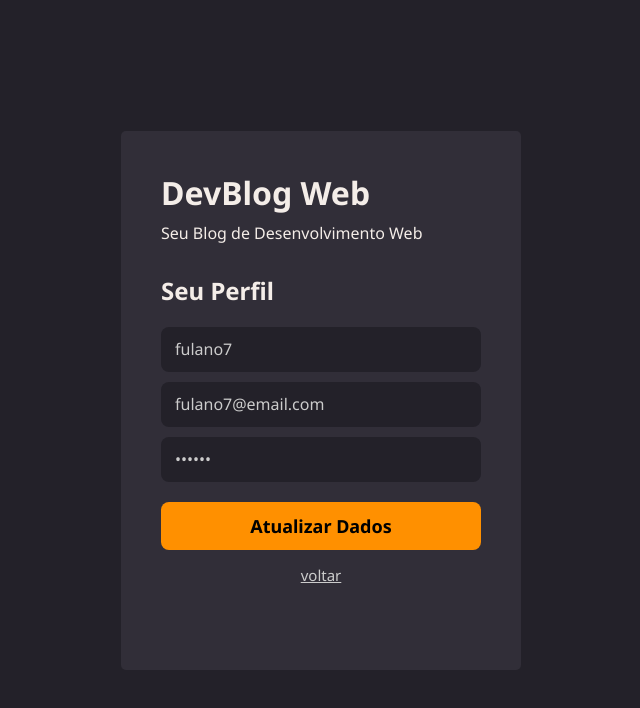
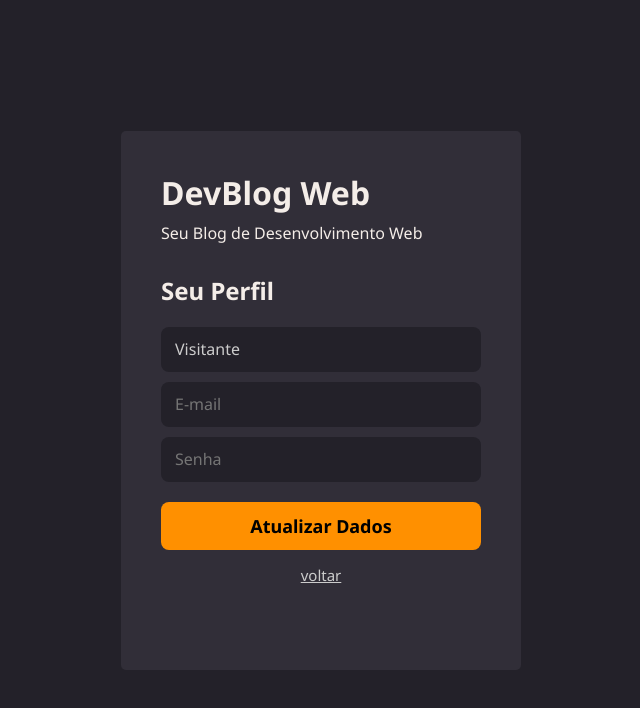
Before and after one commit to Paulo-Pacheco-Junior/collab-prjblog-reactjs, a React (Vite) app: page /profile in a window 1280 px wide. Shown: the top 708 px of the page, without its empty margins (319-959 px from the left). Built offline with nearby package versions, Linux system fonts and the light colour scheme.

Commit message:
Criação de Contexto de Usuário em que após fazer o login o nome do Usuário renderiza no Cabeçalho 'Seja bem vindo, Usuário' e o nome e o email renderizam na página de Perfil do Usuário para serem visualizados e/ou atualizados. Rascunho inicial da funcionalidade de Logout

```diff
--- a/src/components/Header/index.jsx
+++ b/src/components/Header/index.jsx
@@ -1,12 +1,26 @@
+import { useContext } from "react";
 import { Container, Profile, Title } from "./styles";
+import { UserContext } from "../../contexts/UserContext";
+import api from "../../services/api";
+import { Link } from "react-router-dom";
 
 export function Header() {
+  const { user, setUser } = useContext(UserContext);
+
+  async function handleLogout() {
+    await api.post("/logout");
+    setUser({ name: "Visitante" });
+  }
+
   return (
     <Container>
-      <Title to="/login">Collab DevBlog App</Title>
+      <Title to="/">Collab DevBlog App</Title>
+      <Link to="/" onClick={handleLogout}>
+        Logout
+      </Link>
       <Profile to="/profile">
         <span>Bem Vindo,</span>
-        <span>Paulo Pacheco Júnior</span>
+        <span>{user.name}</span>
       </Profile>
     </Container>
   );
--- /dev/null
+++ b/src/contexts/UserContext.jsx
@@ -0,0 +1,12 @@
+import { createContext, useState } from "react";
+
+export const UserContext = createContext("Visitante");
+
+export function UserContextProvider({ children }) {
+  const [user, setUser] = useState({ name: "Visitante" });
+  return (
+    <UserContext.Provider value={{ user, setUser }}>
+      {children}
+    </UserContext.Provider>
+  );
+}
--- a/src/main.jsx
+++ b/src/main.jsx
@@ -5,14 +5,17 @@ import { AppRoutes } from "./routes";
 import { GlobalStyle } from "./globalStyle";
 import { ThemeProvider } from "styled-components";
 import theme from "./themes/theme";
+import { UserContextProvider } from "./contexts/UserContext";
 
 ReactDOM.createRoot(document.getElementById("root")).render(
   <React.StrictMode>
     <ThemeProvider theme={theme}>
       <GlobalStyle />
-      <BrowserRouter>
-        <AppRoutes />
-      </BrowserRouter>
+      <UserContextProvider>
+        <BrowserRouter>
+          <AppRoutes />
+        </BrowserRouter>
+      </UserContextProvider>
     </ThemeProvider>
   </React.StrictMode>
 );
--- a/src/pages/Profile/index.jsx
+++ b/src/pages/Profile/index.jsx
@@ -1,27 +1,28 @@
-import { useState } from "react";
+import { useContext, useState } from "react";
 import { useNavigate } from "react-router-dom";
 import { Container, Form } from "./styles";
 import { Input } from "../../components/Input";
 import { Button } from "../../components/Button";
 import { LinkBtn } from "../../components/LinkBtn";
 import api from "../../services/api";
+import { UserContext } from "../../contexts/UserContext";
 
 export function Profile() {
+  const { user } = useContext(UserContext);
+
   const navigate = useNavigate();
 
-  const [name, setName] = useState("fulano7");
-  const [email, setEmail] = useState("fulano7@email.com");
-  const [password, setPassword] = useState("123456");
+  const [name, setName] = useState(user.name);
+  const [email, setEmail] = useState(user.email);
+  const [password, setPassword] = useState("");
 
   async function handleUpdateData() {
-    const response = await api.put("/users/9", {
-      id: 9,
+    const response = await api.put("/users/:id", {
       name,
       email,
       password,
     });
     const data = response.data;
-    console.log(data);
 
     navigate("/home");
 
--- a/src/pages/SignIn/index.jsx
+++ b/src/pages/SignIn/index.jsx
@@ -1,17 +1,19 @@
 import { Container, Form } from "./styles";
 import { Button } from "../../components/Button";
-import { useState } from "react";
+import { useContext, useState } from "react";
 import api from "../../services/api";
 import { useNavigate } from "react-router-dom";
 import { Input } from "../../components/Input";
 import { LinkBtn } from "../../components/LinkBtn";
+import { UserContext } from "../../contexts/UserContext";
 
 export function SignIn() {
+  const { setUser } = useContext(UserContext);
+
   const navigate = useNavigate();
 
   const [email, setEmail] = useState("");
   const [password, setPassword] = useState("");
-  const [userData, setUserData] = useState({});
   const [credencialToken, setCredencialToken] = useState("");
 
   async function handleLogin() {
@@ -23,7 +25,7 @@ export function SignIn() {
 
     api.defaults.headers.common["Authorization"] = `Bearer ${token}`;
 
-    setUserData(user);
+    setUser(user);
     setCredencialToken(token);
     navigate("/home");
 
--- a/src/pages/SignUp/index.jsx
+++ b/src/pages/SignUp/index.jsx
@@ -20,9 +20,8 @@ export function SignUp() {
       password,
     });
     const data = await response.data;
-    console.log(data);
 
-    navigate("/home");
+    navigate("/");
 
     return data;
   }
@@ -56,7 +55,7 @@ export function SignUp() {
           />
           <Button onClick={register} type="button" title="Cadastrar" />
 
-          <LinkBtn to="/login" title="Já possuo Cadastro" />
+          <LinkBtn to="/" title="Já possuo Cadastro" />
         </Form>
       </div>
     </Container>
--- a/src/routes/index.jsx
+++ b/src/routes/index.jsx
@@ -7,7 +7,7 @@ import { Profile } from "../pages/Profile";
 export function AppRoutes() {
   return (
     <Routes>
-      <Route path="/login" element={<SignIn />} />
+      <Route path="/" element={<SignIn />} />
       <Route path="/home" element={<Home />} />
       <Route path="/profile" element={<Profile />} />
       <Route path="/register" element={<SignUp />} />
```
